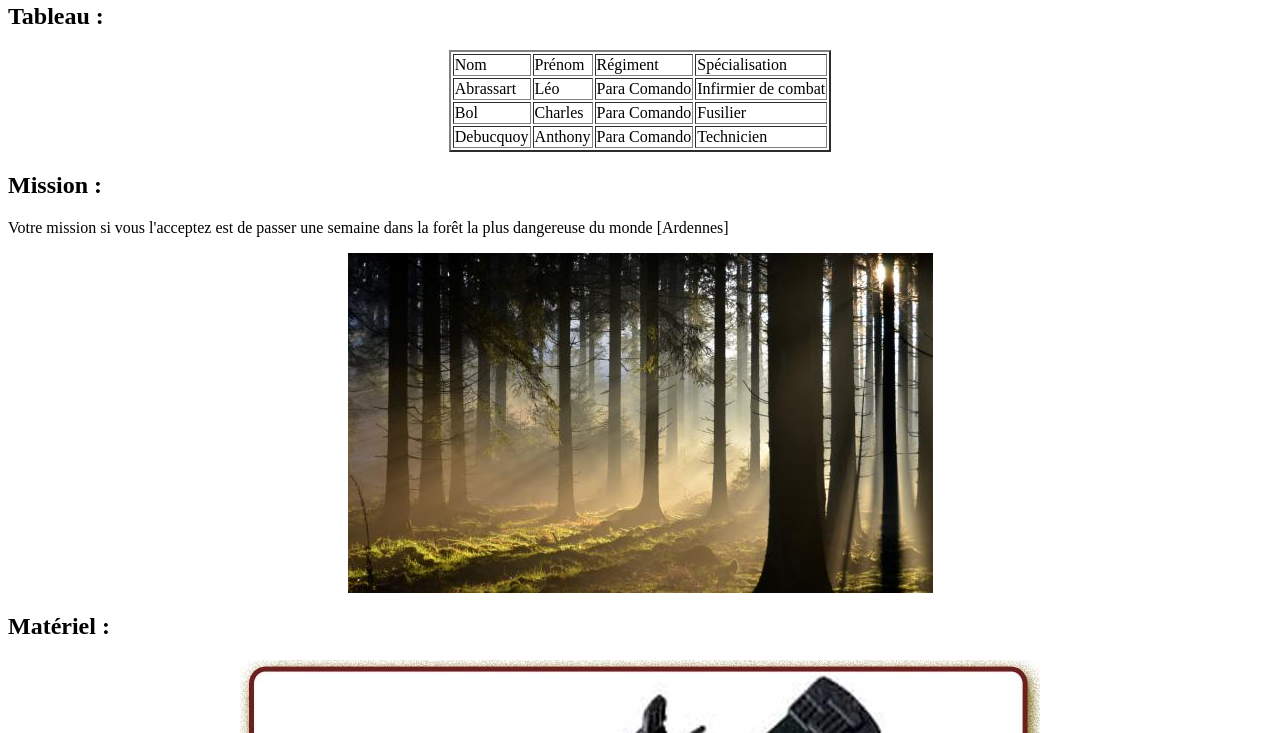
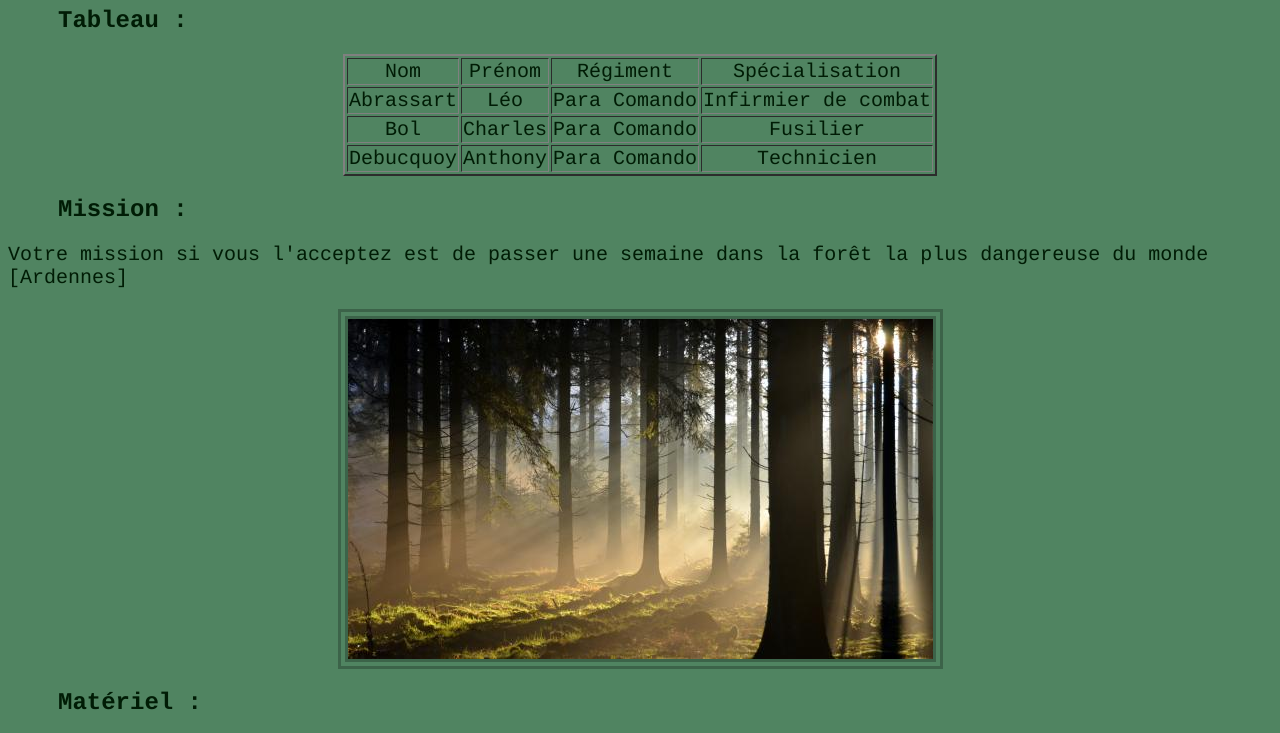
Before and after one commit to tonitch/NightInForest, a plain HTML site: page index.html in a window 1280 px wide. Shown: the part 63-796 px from the top of the page. Drawn offline with Linux system fonts and the light colour scheme; some packages are replaced by stand-ins of ours.

Commit message:
corecting miss spell balise

```diff
--- a/index.html
+++ b/index.html
@@ -1,7 +1,7 @@
 <html>
 <head>
 	<title>Project night in forest</title>
-	<style type="text/css" src="style.css" ></style>
+	<link rel=stylesheet type="text/css" href="style.css"/>
 </head>
 <body>
 
```
